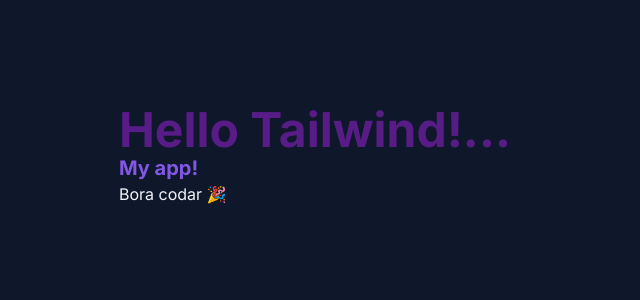
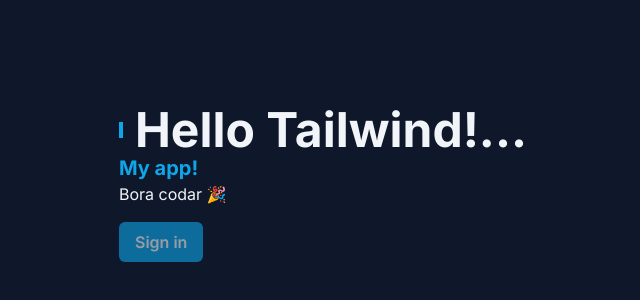
Before and after one commit to Henrry-Maximo/tailwind-next-rocketseat, a Next.js app: page / in a window 1280 px wide. Shown: the part 150-450 px from the top of the page, without its empty margins (137-777 px from the left). Built offline with nearby package versions, Linux system fonts and the light colour scheme.

Commit message:
🎨  style: using selectors and states of Tailwind

```diff
--- a/src/app/page.tsx
+++ b/src/app/page.tsx
@@ -1,10 +1,12 @@
-
 export default function Home() {
   return (
     <div className="p-64 bg-slate-900 text-slate-100 h-screen ">
-      <h1 className="font-bold text-5xl text-pg">Hello Tailwind!...</h1>
-      <h2 className="font-bold text-xl text-purple">My app!</h2>
+      <h1 className="font-bold text-5xl flex items-center gap-3 before:w-1 before:h-4 before:bg-sky-500 before:flex">
+        Hello Tailwind!...
+      </h1>
+      <h2 className="font-bold text-xl text-sky-500">My app!</h2>
       <p>Bora codar 🎉</p>
+      <button disabled className="bg-sky-500 px-4 py-2 rounded-md font-semibold mt-4 enabled:hover:bg-sky-600 disabled:opacity-60 disabled:cursor-not-allowed">Sign in</button>
     </div>
   );
 }
--- a/tailwind.config.ts
+++ b/tailwind.config.ts
@@ -6,7 +6,6 @@ const config: Config = {
     extend: {
       colors: {
         purple: "#8257e6",
-        pg: "#581C87"
       },
       // backgroundImage: {
       //   "gradient-radial": "radial-gradient(var(--tw-gradient-stops))",
```
